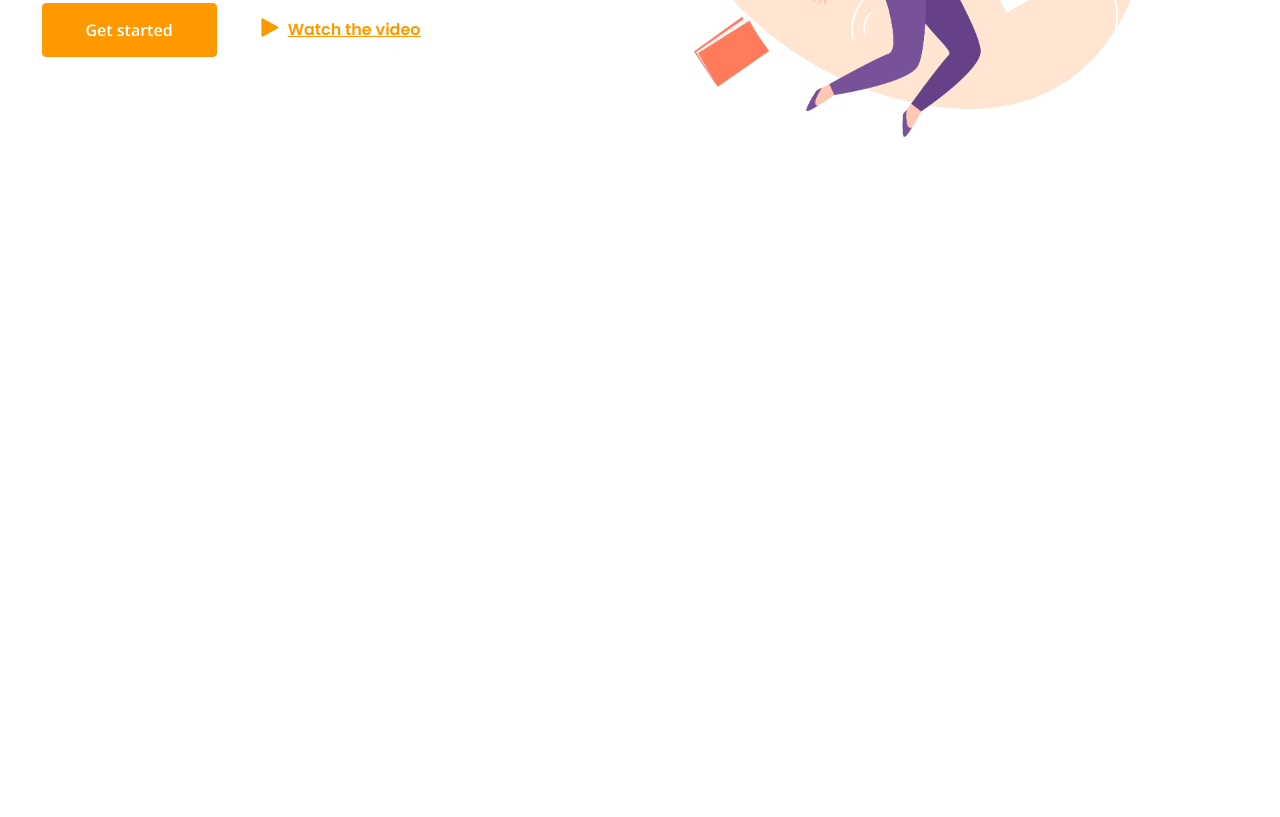
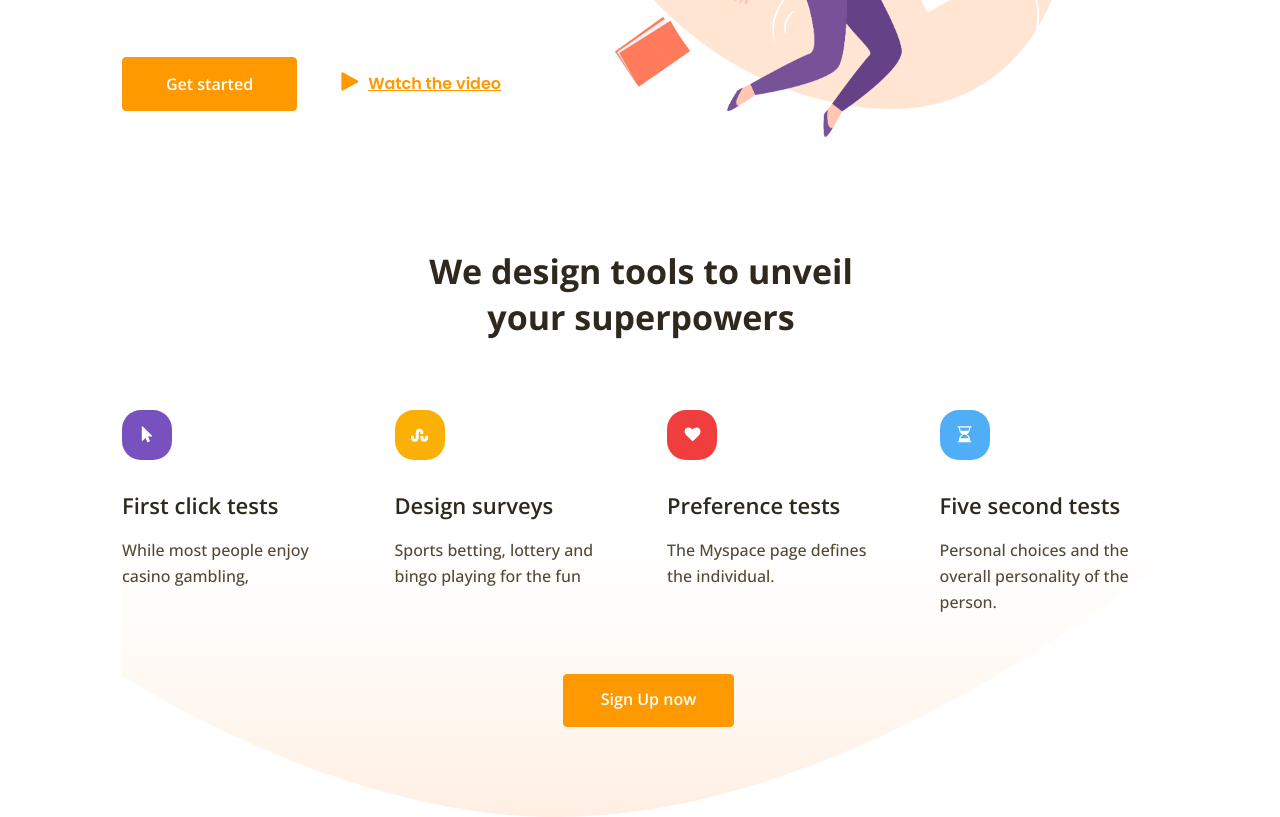
Before and after one commit to gl-el/productly, a website built with webpack: page src/index.html in a window 1280 px wide. Shown: the part 466-1283 px from the top of the page. Before the commit the page ends 800 px from the top, so only its background shows below. Built offline with nearby package versions, Linux system fonts and the light colour scheme; files whose address does not match are found by name.

Commit message:
feat: add tools section

```diff
--- a/src/index.html
+++ b/src/index.html
@@ -1,5 +1,6 @@
 <!DOCTYPE html>
 <html lang="en">
+
 <head>
   <meta charset="UTF-8">
   <meta http-equiv="X-UA-Compatible" content="IE=edge">
@@ -8,6 +9,7 @@
   <link rel="stylesheet" href="./sass/styles.css">
   <link rel="icon" href="./assets/favicon.png" type="image/png">
 </head>
+
 <body>
   <header class="header">
     <div class="wrapper header__wrapper">
@@ -38,17 +40,46 @@
   <section class="promo wrapper">
     <div class="promo__content">
       <h1 class="promo__title">The Design Thinking superpowers</h1>
-    <p class="promo__text">Tools, tutorials, design and innovation experts, all in one place! The most intuitive way to imagine your next user experience.</p>
+      <p class="promo__text">Tools, tutorials, design and innovation experts, all in one place! The most intuitive way
+        to imagine your next user experience.</p>
       <div class="promo__buttons">
         <button class="button button_orange button_promo">Get started</button>
         <a link="#" class="promo__link">
           <span class="ico ico_play"></span>
           <span class="promo__link_text">Watch the video</span>
-
         </a>
       </div>
     </div>
     <img class="promo__img" src="assets/img/png/promo.png" alt="The Design Thinking superpowers">
   </section>
+  <section class="tools wrapper">
+    <h2 class="tools__title">We design tools to unveil your superpowers</h2>
+    <ul class="tools__list">
+      <li class="tools__item">
+        <div class="ico ico__tool ico__tool_violet"></div>
+        <h3 class="tools__item_title">First click tests</h3>
+        <p class="tools__item_descr">While most people enjoy <br> casino gambling,</p>
+      </li>
+      <li class="tools__item">
+        <div class="ico ico__tool ico__tool_yellow"></div>
+        <h3 class="tools__item_title">Design surveys</h3>
+        <p class="tools__item_descr">Sports betting, lottery and bingo playing for the fun</p>
+      </li>
+      <li class="tools__item">
+        <div class="ico ico__tool ico__tool_red"></div>
+        <h3 class="tools__item_title">Preference tests</h3>
+        <p class="tools__item_descr">The Myspace page defines <br>the individual.</p>
+      </li>
+      <li class="tools__item">
+        <div class="ico ico__tool ico__tool_blue"></div>
+        <h3 class="tools__item_title">Five second tests</h3>
+        <p class="tools__item_descr">Personal choices and the overall personality of the person. </p>
+      </li>
+    </ul>
+    <div class="tools__button-wrapper">
+      <button class="button button_orange button_tools ">Sign Up now</button>
+    </div>
+  </section>
 </body>
+
 </html>
--- a/src/sass/abstract/_constants.scss
+++ b/src/sass/abstract/_constants.scss
@@ -10,5 +10,9 @@ $light-blue: hsla(211, 44%, 82%, 1);
 $dark-blue: hsla(207, 58%, 21%, 1);
 $peach: hsla(14, 100%, 64%, 1);
 
+$ico-violet: hsla(261, 45%, 53%, 1);
+$ico-yellow: hsla(42, 96%, 50%, 1);
+$ico-red: hsla(0, 86%, 59%, 1);
+$ico-blue:hsla(206, 91%, 64%, 1);
 
-$desktop-width: 1197px;
+$desktop-width: 1440px;
--- a/src/sass/base/_base.scss
+++ b/src/sass/base/_base.scss
@@ -13,12 +13,12 @@ h2,
 h3,
 h4,
 h5 {
-  @extend %font-add;
   color: $title-color;
 }
 
 
 h1 {
+  @extend %font-add;
   @include font($size: 4.4rem, $height: 5.4rem, $weight: 700);
 }
 
--- a/src/sass/base/_isoncs.scss
+++ /dev/null
@@ -1,9 +0,0 @@
-.ico {
-  display: inline-block;
-  cursor: pointer;
-  &_play {
-    background-image: url(/src/assets/img/icons/play.svg);
-    width: 18px;
-    height: 19px;
-  }
-}
--- /dev/null
+++ b/src/sass/base/_isons.scss
@@ -0,0 +1,39 @@
+.ico {
+  display: inline-block;
+  cursor: pointer;
+
+  &_play {
+    background-image: url(/src/assets/img/icons/play.svg);
+    width: 18px;
+    height: 19px;
+  }
+
+  &__tool {
+    width: 50px;
+    height: 50px;
+    border-radius: 19px;
+    background-position: center;
+    background-repeat: no-repeat;
+
+    &_violet {
+      background-color: $ico-violet;
+      background-image: url(/src/assets/img/icons/cursor.svg);
+    }
+
+    &_yellow {
+      background-color: $ico-yellow;
+      background-image: url(/src/assets/img/icons/curved-line.svg);
+    }
+
+    &_red {
+      background-color: $ico-red;
+      background-image: url(/src/assets/img/icons/heart.svg);
+    }
+
+    &_blue {
+      background-color: $ico-blue;
+      background-image: url(/src/assets/img/icons/sand-clock.svg);
+    }
+  }
+
+}
--- a/src/sass/components/_buttons.scss
+++ b/src/sass/components/_buttons.scss
@@ -37,4 +37,9 @@
     border-radius: 4px;
   }
 
+  &_tools {
+    padding: 13px 37px 16px;
+    border-radius: 4px;
+  }
+
 }
--- /dev/null
+++ b/src/sass/components/_tools.scss
@@ -0,0 +1,36 @@
+.tools {
+  padding-bottom: 90px;
+  display: flex;
+  flex-direction: column;
+  align-items: center;
+  background-image: url(/src/assets/img/svg/tools-bg.svg);
+  background-repeat: no-repeat;
+  background-position: bottom 0px right -5px;
+
+  &__title {
+    max-width: 462px;
+    text-align: center;
+    margin: 0;
+  }
+
+  &__list {
+    margin-top: 70px;
+    padding: 0;
+    list-style: none;
+    display: flex;
+    gap: 52px;
+  }
+
+  &__item {
+    flex-basis: 260px;
+
+    &_title {
+      margin: 23px 0 17px;
+    }
+  }
+
+  &__button-wrapper {
+    margin-top: 27px;
+    margin-left: 15px;
+  }
+}
--- a/src/sass/layout/_wrapper.scss
+++ b/src/sass/layout/_wrapper.scss
@@ -1,4 +1,8 @@
-.wrapper {
+body {
   max-width: $desktop-width;
   margin: 0 auto;
 }
+
+.wrapper {
+  margin: 0 120px 0 122px;
+}
--- a/src/sass/main.scss
+++ b/src/sass/main.scss
@@ -7,12 +7,13 @@
 @import "base/typography";
 @import "base/base";
 @import "base/logo";
-@import "base/isoncs";
+@import "base/isons";
 
 
 @import "components/navigation";
 @import "components/buttons";
 @import "components/promo";
+@import "components/tools";
 
 @import "layout/wrapper";
 @import "layout/header";
```
Also changed, not shown: src/assets/img/icons/cursor.svg (added), src/assets/img/icons/curved-line.svg (added), src/assets/img/icons/heart.svg (added), src/assets/img/icons/sand-clock.svg (added), src/assets/img/svg/tools-bg.svg (added). Lines whose indentation alone changed are shown as unchanged.
